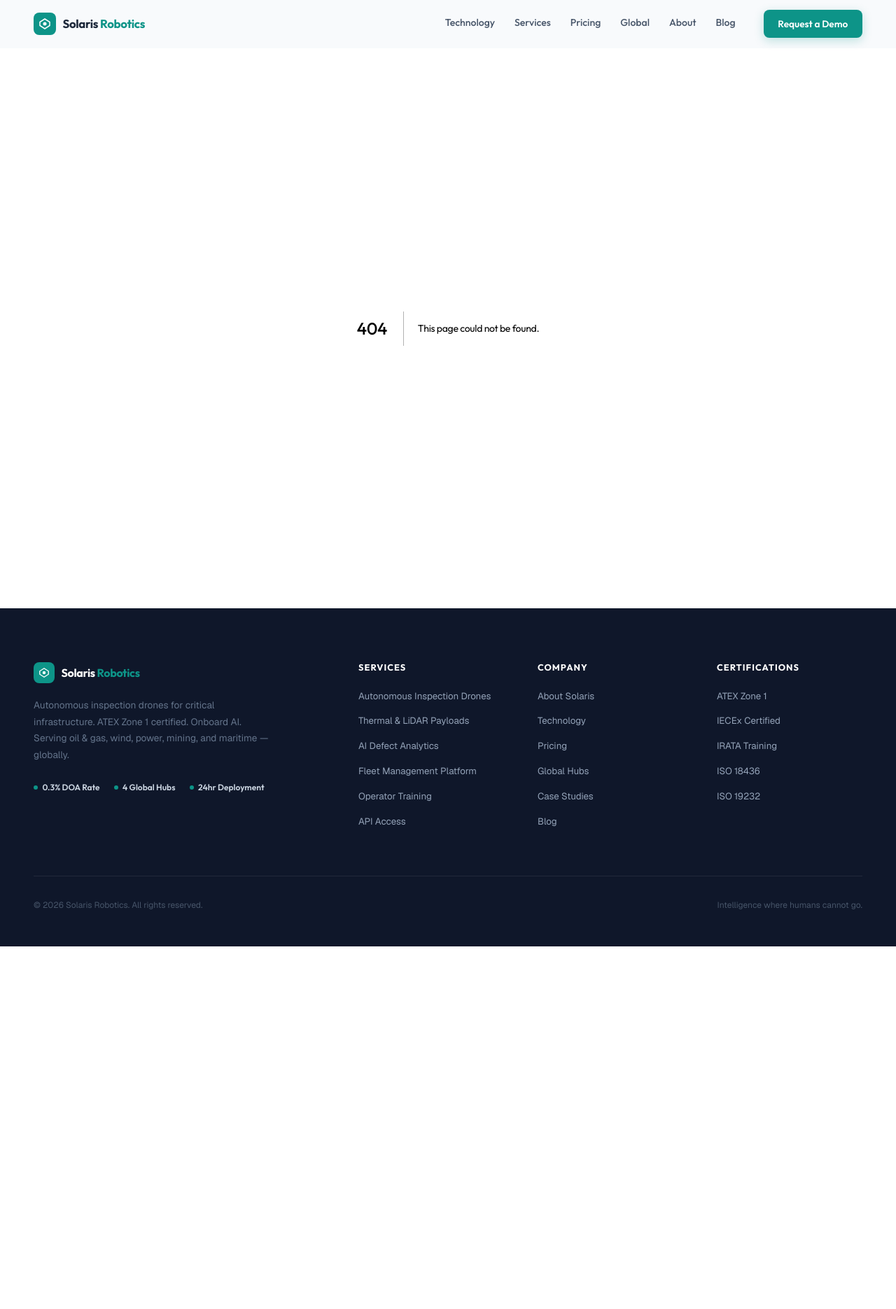
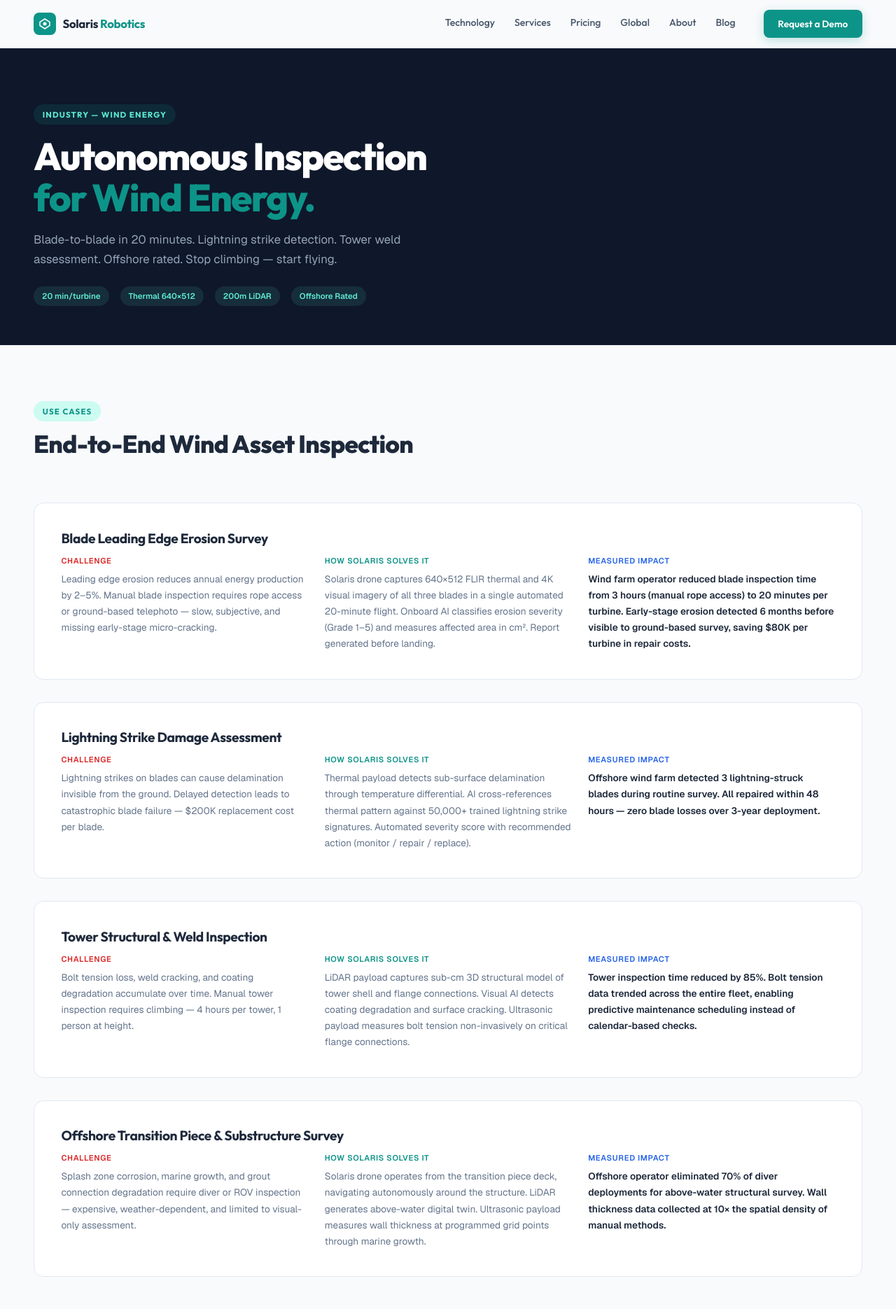
Before and after one commit to cpu152650311-coder/solaris-drone-test, a Next.js app: page /industries/wind-energy in a window 1280 px wide. Before the commit this address had no page. Shown: the top 1870 px of the page at 70% size. Before the commit the page ends 1352 px from the top, so only its background shows below. Built offline with nearby package versions, Linux system fonts and the light colour scheme.

Commit message:
feat: enriched multi-page site — 6 industry pages, competitive comparison, team section, deep case studies, elegant-design system

```diff
--- /dev/null
+++ b/app/industries/wind-energy/page.tsx
@@ -0,0 +1,69 @@
+import type { Metadata } from 'next';
+import Link from 'next/link';
+import PageCTA from '@/components/shared/PageCTA';
+
+export const metadata: Metadata = {
+  title: 'Wind Energy Inspection — Drone-Based Turbine Blade & Tower Survey',
+  description: 'Autonomous drone inspection for wind energy: blade leading edge erosion, lightning strike damage, tower structural assessment, offshore transition piece survey. 20 min per turbine.',
+};
+
+const USE_CASES = [
+  { title: 'Blade Leading Edge Erosion Survey', challenge: 'Leading edge erosion reduces annual energy production by 2–5%. Manual blade inspection requires rope access or ground-based telephoto — slow, subjective, and missing early-stage micro-cracking.', solution: 'Solaris drone captures 640×512 FLIR thermal and 4K visual imagery of all three blades in a single automated 20-minute flight. Onboard AI classifies erosion severity (Grade 1–5) and measures affected area in cm². Report generated before landing.', impact: 'Wind farm operator reduced blade inspection time from 3 hours (manual rope access) to 20 minutes per turbine. Early-stage erosion detected 6 months before visible to ground-based survey, saving $80K per turbine in repair costs.' },
+  { title: 'Lightning Strike Damage Assessment', challenge: 'Lightning strikes on blades can cause delamination invisible from the ground. Delayed detection leads to catastrophic blade failure — $200K replacement cost per blade.', solution: 'Thermal payload detects sub-surface delamination through temperature differential. AI cross-references thermal pattern against 50,000+ trained lightning strike signatures. Automated severity score with recommended action (monitor / repair / replace).', impact: 'Offshore wind farm detected 3 lightning-struck blades during routine survey. All repaired within 48 hours — zero blade losses over 3-year deployment.' },
+  { title: 'Tower Structural & Weld Inspection', challenge: 'Bolt tension loss, weld cracking, and coating degradation accumulate over time. Manual tower inspection requires climbing — 4 hours per tower, 1 person at height.', solution: 'LiDAR payload captures sub-cm 3D structural model of tower shell and flange connections. Visual AI detects coating degradation and surface cracking. Ultrasonic payload measures bolt tension non-invasively on critical flange connections.', impact: 'Tower inspection time reduced by 85%. Bolt tension data trended across the entire fleet, enabling predictive maintenance scheduling instead of calendar-based checks.' },
+  { title: 'Offshore Transition Piece & Substructure Survey', challenge: 'Splash zone corrosion, marine growth, and grout connection degradation require diver or ROV inspection — expensive, weather-dependent, and limited to visual-only assessment.', solution: 'Solaris drone operates from the transition piece deck, navigating autonomously around the structure. LiDAR generates above-water digital twin. Ultrasonic payload measures wall thickness at programmed grid points through marine growth.', impact: 'Offshore operator eliminated 70% of diver deployments for above-water structural survey. Wall thickness data collected at 10× the spatial density of manual methods.' },
+];
+
+export default function WindEnergyPage() {
+  return (
+    <>
+      <section style={{ background: '#0f172a', padding: 'clamp(3.5rem, 7vw, 5rem) 0 clamp(2.5rem, 5vw, 3.5rem)' }}>
+        <div className="container-wide">
+          <span className="label-tag" style={{ color: '#5eead4', background: 'rgba(13,148,136,0.15)' }}>Industry — Wind Energy</span>
+          <h1 style={{ fontFamily: 'Outfit, sans-serif', fontSize: 'clamp(2.2rem, 4.5vw, 3.4rem)', fontWeight: 800, color: 'white', letterSpacing: '-0.03em', marginTop: '1rem', marginBottom: '1rem', lineHeight: 1.1 }}>
+            Autonomous Inspection<br /><span style={{ color: '#0d9488' }}>for Wind Energy.</span>
+          </h1>
+          <p style={{ fontFamily: 'Geist, sans-serif', color: '#94a3b8', fontSize: '1.05rem', maxWidth: '56ch' }}>
+            Blade-to-blade in 20 minutes. Lightning strike detection. Tower weld assessment. Offshore rated. Stop climbing — start flying.
+          </p>
+          <div style={{ display: 'flex', gap: '1rem', flexWrap: 'wrap', marginTop: '1.5rem' }}>
+            {['20 min/turbine', 'Thermal 640×512', '200m LiDAR', 'Offshore Rated'].map((c) => (
+              <span key={c} style={{ fontFamily: 'Geist, sans-serif', fontSize: '0.72rem', fontWeight: 600, color: '#5eead4', background: 'rgba(94,234,212,0.1)', padding: '0.3rem 0.75rem', borderRadius: '999px' }}>{c}</span>
+            ))}
+          </div>
+        </div>
+      </section>
+
+      <section style={{ padding: 'clamp(3rem, 8vw, 5rem) 0', background: '#f8fafc' }}>
+        <div className="container-wide">
+          <div style={{ maxWidth: '640px', marginBottom: 'clamp(2.5rem, 5vw, 4rem)' }}>
+            <span className="label-tag">Use Cases</span>
+            <h2 style={{ fontFamily: 'Outfit, sans-serif', fontSize: 'clamp(1.6rem, 3vw, 2.2rem)', fontWeight: 800, color: '#1e293b', letterSpacing: '-0.02em', marginTop: '0.75rem' }}>End-to-End Wind Asset Inspection</h2>
+          </div>
+          <div style={{ display: 'flex', flexDirection: 'column', gap: '2rem' }}>
+            {USE_CASES.map((uc) => (
+              <div key={uc.title} style={{ background: 'white', border: '1px solid #e2e8f0', borderRadius: '14px', padding: 'clamp(1.5rem, 3vw, 2.5rem)' }}>
+                <h3 style={{ fontFamily: 'Outfit, sans-serif', fontSize: '1.2rem', fontWeight: 700, color: '#1e293b', marginBottom: '0.75rem' }}>{uc.title}</h3>
+                <div style={{ display: 'grid', gridTemplateColumns: 'repeat(auto-fit, minmax(260px, 1fr))', gap: '1.5rem' }}>
+                  {[{ label: 'Challenge', color: '#dc2626', text: uc.challenge }, { label: 'How Solaris Solves It', color: '#0d9488', text: uc.solution }, { label: 'Measured Impact', color: '#2563eb', text: uc.impact }].map((col) => (
+                    <div key={col.label}>
+                      <div style={{ fontFamily: 'Geist, sans-serif', fontSize: '0.7rem', fontWeight: 700, textTransform: 'uppercase', letterSpacing: '0.06em', color: col.color, marginBottom: '0.35rem' }}>{col.label}</div>
+                      <p style={{ fontFamily: 'Geist, sans-serif', fontSize: '0.85rem', color: col.color === '#2563eb' ? '#1e293b' : '#64748b', lineHeight: 1.7, fontWeight: col.color === '#2563eb' ? 600 : 400 }}>{col.text}</p>
+                    </div>
+                  ))}
+                </div>
+              </div>
+            ))}
+          </div>
+          <div style={{ textAlign: 'center', marginTop: '3rem' }}><PageCTA label="Request a Wind Demo" service="Wind Turbine Inspection" /></div>
+        </div>
+      </section>
+
+      <section style={{ padding: 'clamp(3rem, 6vw, 4rem) 0', background: 'white', borderTop: '1px solid #f1f5f9', textAlign: 'center' }}>
+        <div className="container-wide" style={{ maxWidth: '760px' }}>
+          <Link href="/industries" style={{ fontFamily: 'Geist, sans-serif', fontSize: '0.85rem', fontWeight: 600, color: '#0d9488', textDecoration: 'none' }}>← Back to all industries</Link>
+        </div>
+      </section>
+    </>
+  );
+}
```
